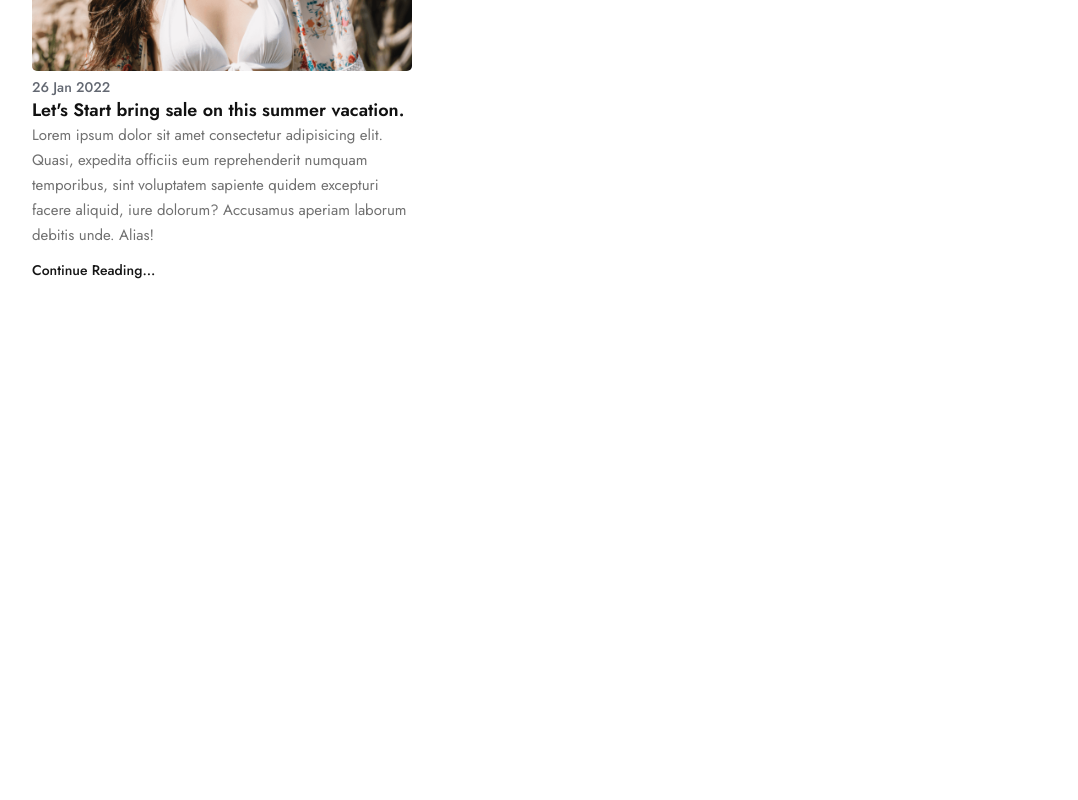
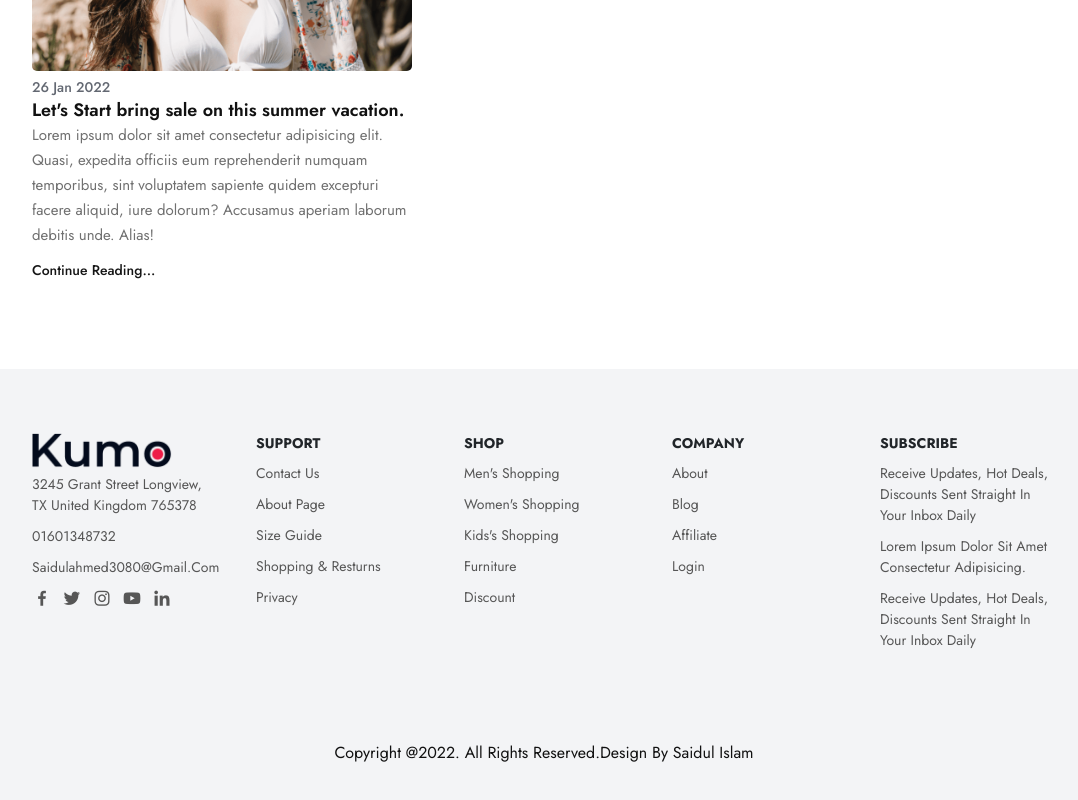
Before and after one commit to Jhonatan-Silva-Oliveira/pjt-ecommerce-kumo, a React (Vite) app: page / in a window 1280 px wide. Shown: the part 3823-4623 px from the top of the page, without its empty margins (96-1174 px from the left). Before the commit the page ends 4192 px from the top, so only its background shows below. Built offline with nearby package versions, Linux system fonts and the light colour scheme.

Commit message:
Adicionado rodape

```diff
--- a/src/App.jsx
+++ b/src/App.jsx
@@ -1,6 +1,7 @@
 import React from 'react';
 import Topo from './componentes/Topo';
-import Conteudo from './componentes/Conteudo'
+import Conteudo from './componentes/Conteudo';
+import Rodape from './componentes/Rodape';
 
 function App() {
 
@@ -8,6 +9,7 @@ function App() {
     <div className="App">
       <Topo />
       <Conteudo />
+      <Rodape />
     </div>
   )
 }
--- a/src/componentes/Rodape/index.jsx
+++ b/src/componentes/Rodape/index.jsx
@@ -2,8 +2,61 @@ import './style.css';
 
 export default function Rodape() {
   return (
-    <footer>
+    <footer className="contact">
+      <div className="contact-info">
+        <div className="first-info">
+          <img src="assets/logo.png" alt="logo" />
+          <p>3245 Grant Street Longview, <br /> TX united kingdom 765378</p>
+          <p>01601348732</p>
+          <p>saidulahmed3080@gmail.com</p>
 
+          <div className="social-icon">
+            <a href="#"><i class='bx bxl-facebook'></i></a>
+            <a href="#"><i class='bx bxl-twitter'></i></a>
+            <a href="#"><i class='bx bxl-instagram'></i></a>
+            <a href="#"><i class='bx bxl-youtube'></i></a>
+            <a href="#"><i class='bx bxl-linkedin'></i></a>
+          </div>
+        </div>
+
+        <div className="second-info">
+          <h4>Support</h4>
+          <p>Contact us</p>
+          <p>About page</p>
+          <p>Size Guide</p>
+          <p>Shopping & Resturns</p>
+          <p>Privacy</p>
+        </div>
+
+        <div className="third-info">
+          <h4>Shop</h4>
+          <p>Men's Shopping</p>
+          <p>Women's Shopping</p>
+          <p>Kids's Shopping</p>
+          <p>Furniture</p>
+          <p>Discount</p>
+        </div>
+
+        <div className="fourth-info">
+          <h4>Company</h4>
+          <p>About</p>
+          <p>Blog</p>
+          <p>Affiliate</p>
+          <p>Login</p>
+        </div>
+
+        <div className="five">
+          <h4>Subscribe</h4>
+          <p>Receive Updates, Hot Deals, Discounts Sent Straight In Your Inbox Daily</p>
+          <p>Lorem ipsum dolor sit amet consectetur adipisicing.</p>
+          <p>Receive Updates, Hot Deals, Discounts Sent Straight In Your Inbox Daily</p>
+        </div>
+      </div>
+
+      <div className="end-text">
+        <p>Copyright @2022. All Rights Reserved.Design By Saidul Islam</p>
+      </div>
     </footer>
+
   )
 }
--- a/src/componentes/Rodape/style.css
+++ b/src/componentes/Rodape/style.css
@@ -0,0 +1,52 @@
+footer {
+  padding: 5% 10%;
+}
+
+.contact {
+  background-color: #f3f4f6;
+}
+.contact-info {
+  display: grid;
+  grid-template-columns: repeat(auto-fit, minmax(160px, auto));
+  gap: 3rem;
+}
+.first-info img {
+  width: 140px;
+  height: auto;
+}
+.contact-info h4 {
+  color: #212529;
+  font-size: 14px;
+  text-transform: uppercase;
+  margin-bottom: 10px;
+}
+.contact-info p {
+  color: #565656;
+  font-size: 14px;
+  font-weight: 400;
+  text-transform: capitalize;
+  line-height: 1.5;
+  margin-bottom: 10px;
+  cursor: pointer;
+  transition: all .42s;
+}
+.contact-info p:hover {
+  color: #EE1C47;
+}
+.social-icon i {
+  color: #565656;
+  margin-right: 10px;
+  font-size: 20px;
+  transition: all .42s;
+}
+.social-icon i:hover {
+  transform: scale(1.3);
+}
+.end-text {
+  text-align: center;
+  padding-top: 80px;
+}
+.end-text p {
+  color: #111;
+  text-transform: capitalize;
+}
```
